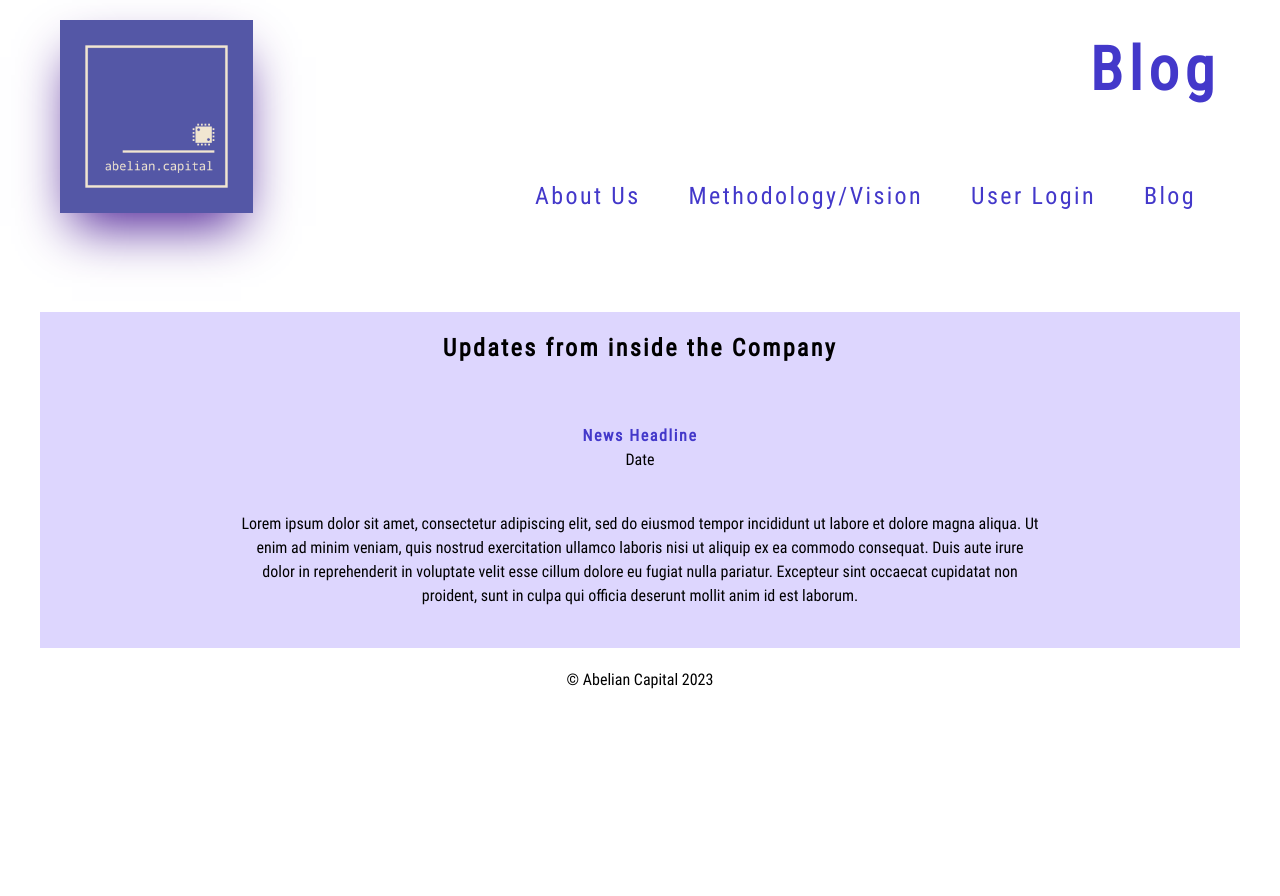
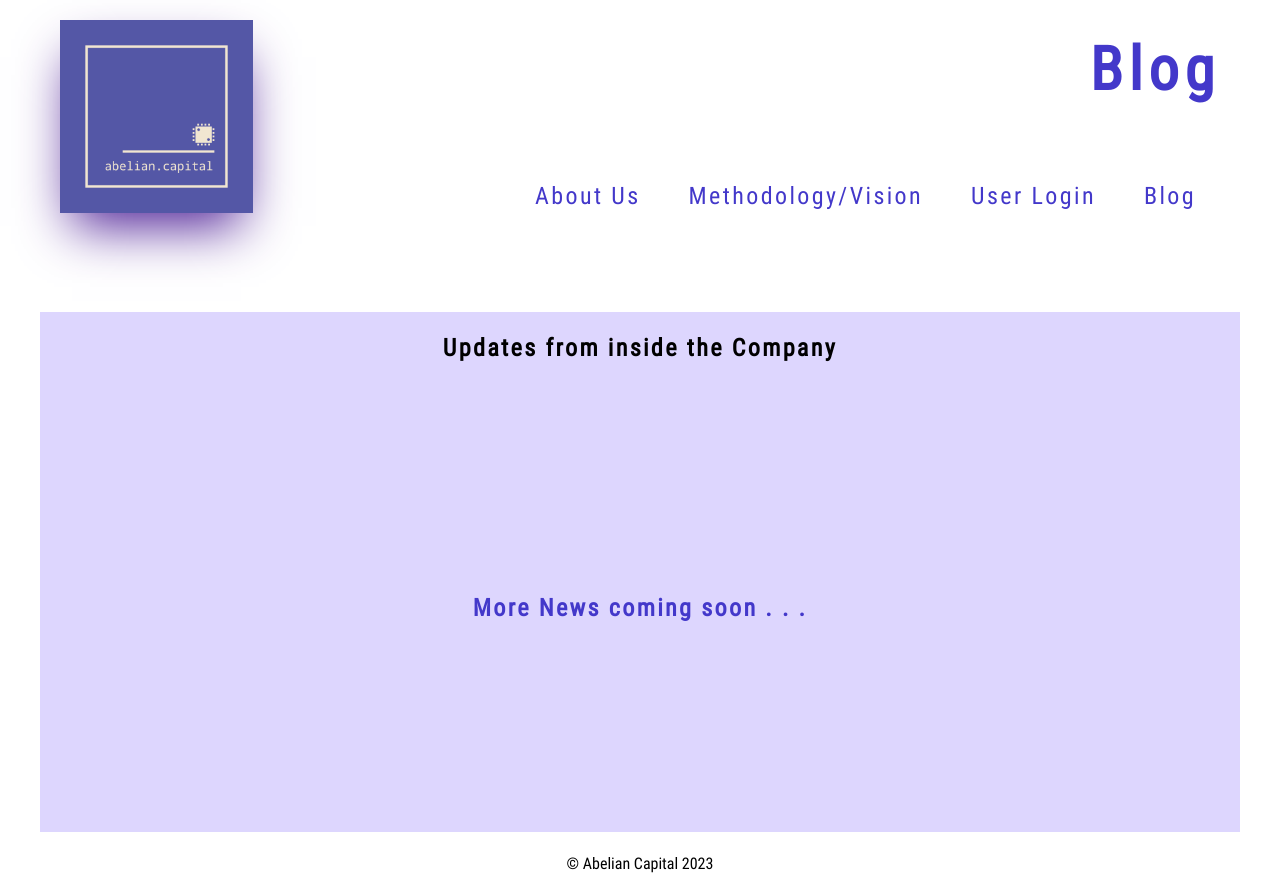
Before and after one commit to kv055/Abelian_Hompage_Frontend, a React (Vite) app: page / in a window 1280 px wide. Both pictures are taken after a click on the link "Blog". Before the commit the page ends 800 px from the top, so only its background shows below. Built offline with nearby package versions, Linux system fonts and the light colour scheme.

Commit message:
temporarily covered up the section where articles are displayed

```diff
--- a/src/Sites/Blog.jsx
+++ b/src/Sites/Blog.jsx
@@ -10,14 +10,14 @@ const Blog_Page = () => {
         <Header></Header>
           <div className='bg-violet-200 w-full flex flex-col items-center'>
             <h3 className='RobotoCondensed text-center font-semibold tracking-widest text-2xl m-5'>Updates from inside the Company</h3>
-
-            <div className='flex flex-col items-center w-2/3 m-10'>
+            <h5 className='RobotoCondensed text-center p-52 text-indigo-700 font-extrabold tracking-widest text-2xl'>More News coming soon . . . </h5>
+            {/* <div className='flex flex-col items-center w-2/3 m-10'>
               <h5 className='RobotoCondensed text-start text-indigo-700 font-extrabold tracking-widest'>News Headline</h5>
               <h6 className='RobotoCondensed mb-10'>Date</h6>
               <p className='RobotoCondensed text-center'>
                 Lorem ipsum dolor sit amet, consectetur adipiscing elit, sed do eiusmod tempor incididunt ut labore et dolore magna aliqua. Ut enim ad minim veniam, quis nostrud exercitation ullamco laboris nisi ut aliquip ex ea commodo consequat. Duis aute irure dolor in reprehenderit in voluptate velit esse cillum dolore eu fugiat nulla pariatur. Excepteur sint occaecat cupidatat non proident, sunt in culpa qui officia deserunt mollit anim id est laborum.
               </p>
-            </div>
+            </div> */}
 
           </div>
       <Footer></Footer>
```
